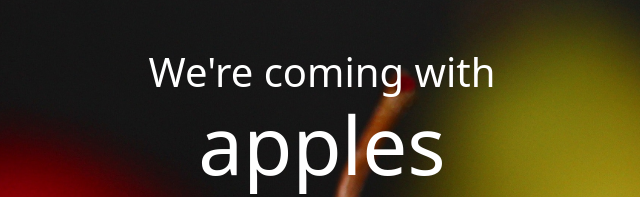
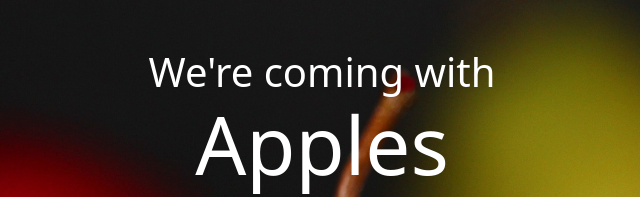
Before and after one commit to Denniman/stutern-bootstrap, a plain HTML site: page index.html in a window 1280 px wide. Shown: the top 197 px of the page, 318-958 px from the left. Drawn offline with nearby package versions, Linux system fonts and the light colour scheme.

Commit message:
edit apple text

```diff
--- a/index.html
+++ b/index.html
@@ -13,7 +13,7 @@
 
 <div class="container">
 
-   <h1 class="text-center text-white mt-5">We're coming with <span class="display-1 d-block">apples</span></h1>
+   <h1 class="text-center text-white mt-5">We're coming with <span class="display-1 d-block">Apples</span></h1>
 
    <div class="text-center">
      <img src="./image/pexels-apple3.jpg" alt="" class="img-thumbnail mx-auto img">
```
